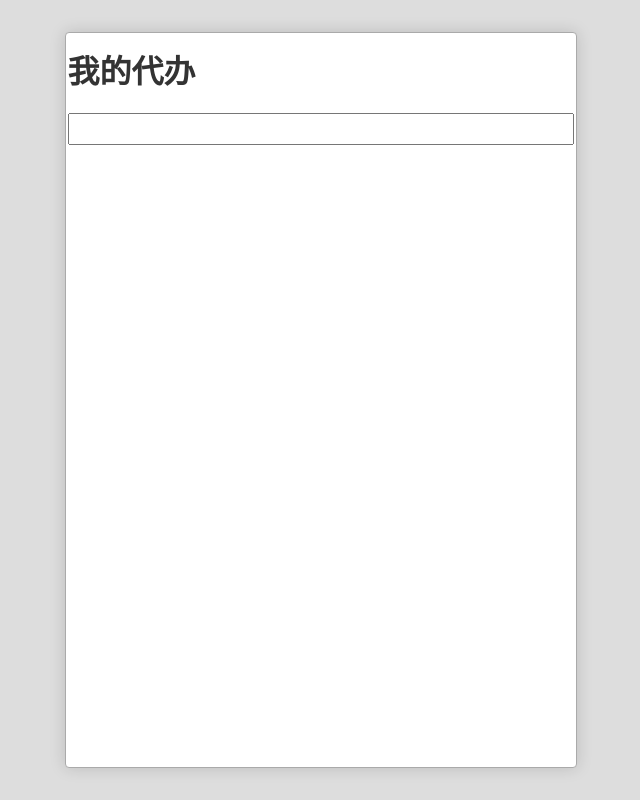
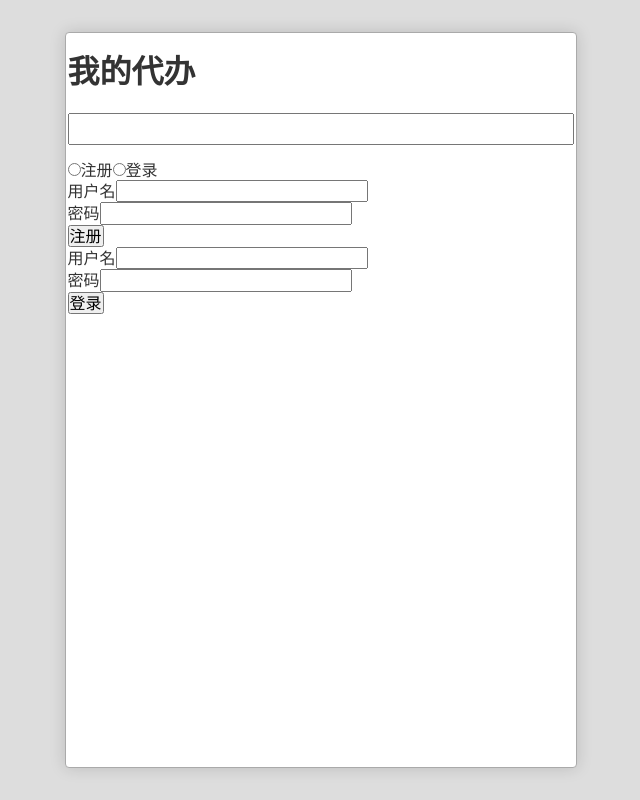
Before and after one commit to ggg50/toDoList, a React (Create React App) app in the folder app/: page / in a window 1280 px wide. Shown: the whole page, without its empty margins (319-959 px from the left). Built offline with nearby package versions, Linux system fonts and the light colour scheme.

Commit message:
create userDialog for signin and signup

```diff
--- a/app/src/App.js
+++ b/app/src/App.js
@@ -2,7 +2,7 @@ import React from 'react';
 import ReactDOM from 'react-dom';
 import TodoInput from './todoInput';
 import TodoItem from './todoItem';
-import * as localStore from './localStore'
+import UserDialog from './userDialog';
 import 'normalize.css';
 import './reset.css';
 import './todoItem.css';
@@ -14,7 +14,8 @@ class App extends React.Component{
     super(props);
     this.state = {
       newTodo: "",
-      todoList: localStore.load("todoList") || []
+      todoList: []
+      // todoList: localStore.load("todoList") || []
     }
   }
   render(){
@@ -32,17 +33,19 @@ class App extends React.Component{
         <h1>我的代办</h1>
           <TodoInput content={this.state.newTodo} onChange={this.changeTitle.bind(this)} onSubmit={this.addTodo.bind(this)} />
         <ul className="todoList">{todos}</ul>
+        <UserDialog />
       </div>
     )
   }
 
   addTodo(e) {
-    this.state.todoList.push({
+    let newTodo = {
       id: this.state.todoList.length + 1,
       title: e.target.value,
       status: null,
       deleted: false
-    });
+    };
+    this.state.todoList.push(newTodo);
     this.setState({
       newTodo: "",
       todoList: this.state.todoList
@@ -66,7 +69,7 @@ class App extends React.Component{
   }
 
   componentDidUpdate(){
-    localStore.save("todoList", this.state.todoList);
+    // localStore.save("todoList", this.state.todoList);
   }
 }
 
--- a/app/src/localStore.js
+++ /dev/null
@@ -1,7 +0,0 @@
-export function save(key, value) {
-  return window.localStorage.setItem(key, JSON.stringify(value));
-}
-
-export function load(key) {
-  return JSON.parse(window.localStorage.getItem(key));
-}
--- /dev/null
+++ b/app/src/userDialog.js
@@ -0,0 +1,50 @@
+import React from 'react';
+
+
+export default class UserDialog extends React.Component{
+  constructor(props){
+    super(props);
+  }
+  render(){
+    return (
+      <div className="userDialogWrapper">
+      <div className="userDialog">
+        <nav>
+          <input type="radio" />注册
+          <input type="radio" />登录
+        </nav>
+        <div className="panes">
+          <form className="signUp">
+            <div className="row">
+              <label>用户名</label>
+              <input type="text" />
+            </div>
+            <div className="row">
+              <label>密码</label>
+              <input type="password" />
+            </div>
+            <div className="row actions">
+              <button type="submit">注册</button>
+            </div>
+          </form>
+
+          <form className="signIp">
+            <div className="row">
+              <label>用户名</label>
+              <input type="text" />
+            </div>
+            <div className="row">
+              <label>密码</label>
+              <input type="password" />
+            </div>
+            <div className="row actions">
+              <button type="submit">登录</button>
+            </div>
+          </form>
+
+        </div>
+      </div>
+    </div>
+    )
+  }
+}
```
Also changed, not shown: app/src/leanCloud.js (added, +27 -0 lines).
